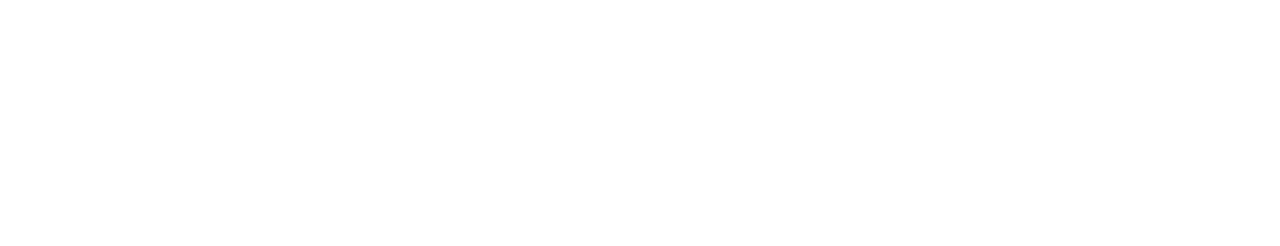
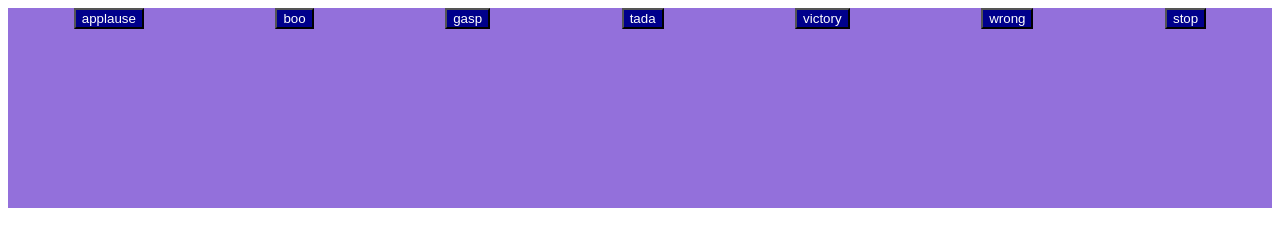
Before and after one commit to acciojob/Soundbar-ManimehalaiAnandaraj, a website: page main.html in a window 1280 px wide. Drawn offline with Linux system fonts and the light colour scheme.

Commit message:
created a submission

```diff
--- a/main.html
+++ b/main.html
@@ -8,6 +8,23 @@
 
 <body>
 	<!-- the entire body must be written by student -->
+<div id="soundbar">
+	<div id="buttons">
+		<button class="btn" onclick="playSound('applause')">applause</button>
+		<button class="btn" onclick="playSound('boo')">boo</button>
+		<button class="btn" onclick="playSound('gasp')">gasp</button>
+		<button class="btn" onclick="playSound('tada')">tada</button>
+		<button class="btn" onclick="playSound('victory')">victory</button>
+		<button class="btn" onclick="playSound('wrong')">wrong</button>
+		<button class="stop" onclick="playSound('stop')">stop</button>
+	</div>
+</div>
+
+
+
+
+
+
     <script type="text/javascript" src="./script.js">
 </script>
 
--- a/script.js
+++ b/script.js
@@ -1 +1,18 @@
 //your JS code here. If required.
+let currentAudio;
+function playSound(sound) {
+	if(currentAudio){
+		stopSound();
+	}
+	currentAudio=new Audio(`sound/${sound}.mp3`);
+	currentAudio.play();
+}
+
+function stopSound() {
+	if(currentAudio){
+		currentAudio.pause();
+		currentAudio.currentTime=0;
+		currentAudio=null;
+	}
+
+}
--- a/styles.css
+++ b/styles.css
@@ -1 +1,24 @@
 /*  your css code here. If applicable */
+#soundbar{
+	height:200px;
+	text-align:center;
+	background-color:mediumpurple;
+	color:white;
+	display:center
+}
+.btn,.stop{
+	text-align:center;
+
+	background-color:darkblue;
+	color:white;
+	display:inline-block
+}
+
+#buttons{
+
+	display:flex;
+	justify-content:space-around;
+
+
+
+}
```
